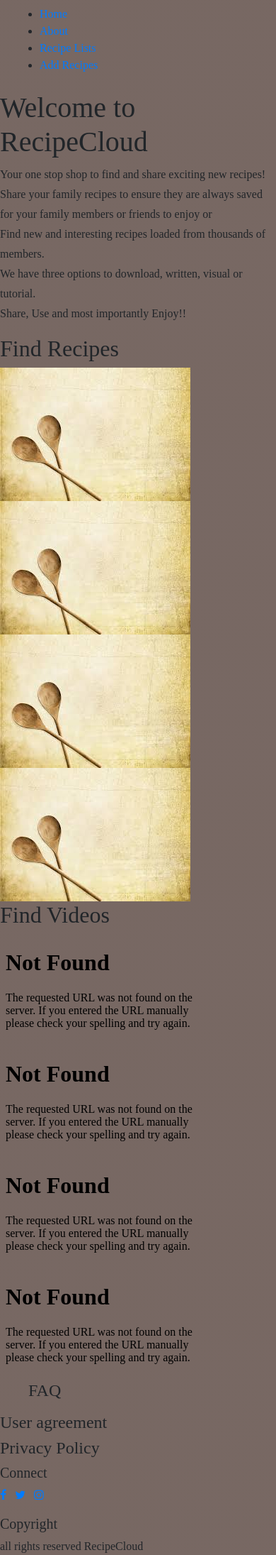
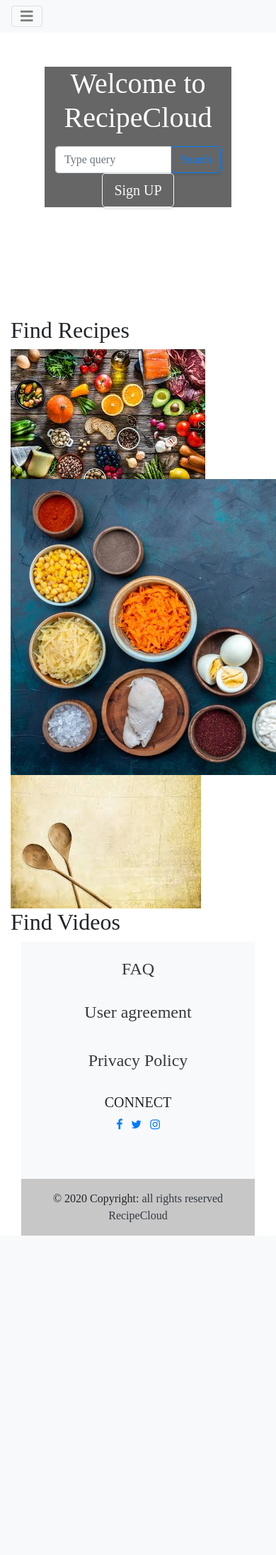
Before and after one commit to Justwhittaker/MusicHub, a Flask app: page / in a window 390 px wide; the page is wider, and only the part inside the window is pictured. Shown: that part at 71% size. After the commit the page ends 1741 px from the top of that part, so only its background shows below. Run offline with Flask 2, Linux system fonts and the light colour scheme; some libraries are stand-ins or nearby versions.

Commit message:
feat(RecipeCloud):add login & register.html, link run.py to mongoDB

```diff
--- /dev/null
+++ b/static/css/style.css
@@ -0,0 +1,246 @@
+body {
+  font-family: 'Lora';
+}
+
+h1,
+h2,
+h3,
+h4,
+h5,
+h6 {
+  font-family: 'Raleway';
+}
+
+p {
+  line-height: 1.75;
+}
+
+.text-faded {
+  color: rgba(255, 255, 255, 0.3);
+}
+
+.site-heading {
+  margin-top: 5rem;
+  margin-bottom: 5rem;
+  text-transform: uppercase;
+  line-height: 1;
+  font-family: 'Raleway';
+}
+
+.site-heading .site-heading-upper {
+  display: block;
+  font-size: 2rem;
+  font-weight: 800;
+}
+
+.site-heading .site-heading-lower {
+  font-size: 5rem;
+  font-weight: 100;
+  line-height: 4rem;
+}
+
+.page-section {
+  margin-top: 5rem;
+  margin-bottom: 5rem;
+}
+
+.section-heading {
+  text-transform: uppercase;
+}
+
+.section-heading .section-heading-upper {
+  display: block;
+  font-size: 1rem;
+  font-weight: 800;
+}
+
+.section-heading .section-heading-lower {
+  display: block;
+  font-size: 3rem;
+  font-weight: 100;
+}
+
+.bg-faded {
+  background-color: rgba(255, 255, 255, 0.85);
+}
+
+#mainNav {
+  background-color: rgba(47, 23, 15, 0.9);
+  font-family: 'Raleway';
+}
+
+#mainNav .navbar-brand {
+  color: #e6a756;
+}
+
+#mainNav .navbar-nav .nav-item .nav-link {
+  color: rgba(255, 255, 255, 0.7);
+  font-weight: 800;
+}
+
+#mainNav .navbar-nav .nav-item.active .nav-link {
+  color: #e6a756;
+}
+
+@media (min-width: 992px) {
+  #mainNav .navbar-nav .nav-item .nav-link {
+    font-size: 0.9rem;
+  }
+  #mainNav .navbar-nav .nav-item .nav-link:hover {
+    color: rgba(255, 255, 255, 0.4);
+  }
+  #mainNav .navbar-nav .nav-item.active .nav-link:hover {
+    color: #e6a756;
+  }
+}
+
+.btn-xl {
+  font-weight: 700;
+  font-size: 0.8rem;
+  padding-top: 1.5rem;
+  padding-bottom: 1.5rem;
+  padding-left: 2rem;
+  padding-right: 2rem;
+}
+
+.intro {
+  position: relative;
+}
+
+@media (min-width: 992px) {
+  .intro .intro-img {
+    width: 75%;
+    float: right;
+  }
+  .intro .intro-text {
+    left: 0;
+    width: 60%;
+    margin-top: 3rem;
+    position: absolute;
+  }
+  .intro .intro-text .intro-button {
+    width: 100%;
+    left: 0;
+    position: absolute;
+    bottom: -2rem;
+  }
+}
+
+@media (min-width: 1200px) {
+  .intro .intro-text {
+    width: 45%;
+  }
+}
+
+.cta {
+  padding-top: 5rem;
+  padding-bottom: 5rem;
+  background-color: rgba(230, 167, 86, 0.9);
+}
+
+.cta .cta-inner {
+  position: relative;
+  padding: 3rem;
+  margin: 0.5rem;
+  background-color: rgba(255, 255, 255, 0.85);
+}
+
+.cta .cta-inner:before {
+  border-radius: 0.5rem;
+  content: '';
+  position: absolute;
+  top: -0.5rem;
+  bottom: -0.5rem;
+  left: -0.5rem;
+  right: -0.5rem;
+  border: 0.25rem solid rgba(255, 255, 255, 0.85);
+  z-index: -1;
+}
+
+@media (min-width: 992px) {
+  .about-heading .about-heading-img {
+    position: relative;
+    z-index: 0;
+  }
+  .about-heading .about-heading-content {
+    margin-top: -5rem;
+    position: relative;
+    z-index: 1;
+  }
+}
+
+@media (min-width: 992px) {
+  .product-item .product-item-title {
+    position: relative;
+    z-index: 1;
+    margin-bottom: -3rem;
+  }
+  .product-item .product-item-img {
+    position: relative;
+    z-index: 0;
+    max-width: 60vw;
+  }
+  .product-item .product-item-description {
+    position: relative;
+    z-index: 1;
+    margin-top: -3rem;
+    max-width: 50vw;
+  }
+}
+
+.list-hours {
+  font-size: 0.9rem;
+}
+
+.list-hours .list-hours-item {
+  border-bottom: 1px solid rgba(230, 167, 86, 0.5);
+  padding-bottom: .25rem;
+  margin-bottom: 1rem;
+  font-style: italic;
+}
+
+.list-hours .list-hours-item.today {
+  font-weight: bold;
+  color: #e6a756;
+}
+
+@media (min-width: 992px) {
+  .list-hours {
+    width: 50%;
+    font-size: 1.1rem;
+  }
+}
+
+.address strong {
+  font-size: 1.2rem;
+}
+
+.footer {
+  background-color: rgba(47, 23, 15, 0.9);
+}
+
+.text-primary {
+  color: #e6a756 !important;
+}
+
+.bg-primary {
+  background-color: #e6a756 !important;
+}
+
+.btn {
+  box-shadow: 0px 3px 3px 0px rgba(33, 37, 41, 0.1);
+}
+
+.btn-primary {
+  background-color: #e6a756;
+  border-color: #e6a756;
+}
+
+.btn-primary:hover, .btn-primary:focus, .btn-primary:active {
+  background-color: #df902a;
+  border-color: #df902a;
+}
+
+.font-weight-light {
+  font-weight: 100 !important;
+}
--- a/templates/base.html
+++ b/templates/base.html
@@ -5,24 +5,75 @@
 	<meta charset="UTF-8" />
 	<meta name="viewport" content="width=device-width, initial-scale=1.0" />
 <link href="{{ url_for('static', filename='vendor/bootstrap/css/bootstrap.min.css') }}" rel="stylesheet">
-	<link rel="stylesheet" href="{{ url_for('static', filename='css/business-casual.min.css') }}" type="text/css" />
+ <link rel="stylesheet" href="https://cdnjs.cloudflare.com/ajax/libs/font-awesome/5.13.1/css/all.min.css">
+
     <link rel="stylesheet" href="https://maxcdn.bootstrapcdn.com/font-awesome/4.7.0/css/font-awesome.min.css" type="text/css" />
-	<link rel="stylesheet" href="assets/css/style.css" type="text/css">
+	<link rel="stylesheet" href="{{ url_for('static', filename='css/style.css') }}" type="text/css">
 
 	<title>Recipe Cloud</title>
 </head>
-<nav class="navbar">
-	<ul>
-		<li><a href="{{ url_for('index') }}">Home</a></li>
-		<li><a href="{{ url_for('about') }}">About</a></li>
-        <li><a href="{{ url_for('listings') }}">Recipe Lists</a></li>
-		<li><a href="{{ url_for('input') }}">Add Recipes</a></li>
+<nav class="navbar navbar-expand-lg navbar-light bg-light">
+  <!-- Container wrapper core code from https://mdbootstrap.com/docs/standard/navigation/navbar/#-->
+  <div class="container-fluid">
+    <!-- Toggle button -->
+    <button
+        class="navbar-toggler"
+        type="button"
+        data-target="#navbarRightAlignExample"
+        aria-controls="navbarRightAlignExample"
+        aria-expanded="false"
+        data-mdb-toggle="collapse"
+        aria-expanded="false"
+        aria-label="Toggle navigation"
+    >
+      <i class="fas fa-bars"></i>
+    </button>
 
+    <!-- Collapsible wrapper -->
+    <div class="collapse navbar-collapse" id="navbarRightAlignExample">
+      <!-- Left links -->
+      <ul class="navbar-nav ml-auto mb-2 mb-lg-0">
+        <li class="nav-item">
+          <a class="nav-link" href="{{ url_for('index') }}">Home</a>
+        </li>
+         <li class="nav-item">
+          <a class="nav-link" href="{{ url_for('listings') }}">Recipe Lists</a>
+        </li>
+        <li class="nav-item">
+          <a class="nav-link" href="{{ url_for('input') }}">Add Recipes</a>
+        </li>
+        <li class="nav-item">
+          <a class="nav-link" href="{{ url_for('about') }}">About</a>
+        </li>
+        <li class="nav-item">
+          <a class="nav-link" href="{{ url_for('register') }}">Users</a>
+        </li>
+        <li class="nav-item">
+          <a class="nav-link" href="{{ url_for('login') }}">Login</a>
+        </li>
       </ul>
+      <!-- Left links -->
+    </div>
+    <!-- Collapsible wrapper -->
+  </div>
+  <!-- Container wrapper -->
 </nav>
 
 <body>
+  <section>
+        <!-- flash messages -->
+        {% with messages = get_flashed_messages() %}
+            {% if messages %}
+                {% for message in messages %}
+                    <div class="row flashes">
+                        <h4 class="light-blue lighten-4 center-align">{{ message }}</h4>
+                    </div>
+                {% endfor %}
+            {% endif %}
+        {% endwith %}
+    </section>
 
+    <main class="container">
 	{% block content %} {% endblock %}
 
 </body>
@@ -31,20 +82,45 @@
         Social = Href to socail links
         Settings = setup settings and change language
         Copyright = Copyright expression-->
-<footer>
+
+<footer class="bg-light text-center text-lg-left">
+  <!-- Grid container -->
+  <div class="container p-4">
+    <!--Grid row-->
     <div class="row">
-		<div class="col-sm-3">
-			<ul>
-                <h4>FAQ</h4>
+      <!--Grid column-->
+      <div class="col-lg-3 col-md-6 mb-4 mb-md-0">
+        <ul class="list-unstyled mb-0">
+          <li>
+            <a href="#!" class="text-dark text-uppercase"><h4>FAQ</h4></a>
+          </li>
         </ul>
       </div>
-		<div class="col-sm-3">
-        <!-- add user agreement and Privacy policy for the website-->
-			<h4 class="social">User agreement</h4>
-            <h4 class="social">Privacy Policy</h4>
+      <!--Grid column-->
+
+      <!--Grid column-->
+      <div class="col-lg-3 col-md-6 mb-4 mb-md-0">
+        <ul class="list-unstyled">
+          <li>
+            <a href="#!" class="text-dark social"><h4> User agreement</h4></a>
+          </li>
+        </ul>
       </div>
-		<div class="col-sm-3">
-			<h5 class="social"> Connect</h5>
+      <!--Grid column-->
+
+      <!--Grid column-->
+      <div class="col-lg-3 col-md-6 mb-4 mb-md-0">
+        <ul class="list-unstyled mb-0">
+          <li>
+            <a href="#!" class="text-dark social"><h4>Privacy Policy</h4></a>
+          </li>
+        </ul>
+      </div>
+      <!--Grid column-->
+
+      <!--Grid column-->
+      <div class="col-lg-3 col-md-6 mb-4 mb-md-0">
+        <h5 class="text-uppercase social"> Connect</h5>
 			<ul class="list-inline social-links">
 				<li class="list-inline-item">
 					<a href="#" class="hvr-glow" target="_blank">
@@ -60,11 +136,17 @@
 				</li>
 			</ul>
       </div>
-		<div class="col-sm-3">
-			<h5 class="copyright">Copyright</h5>
-			<a>all rights reserved RecipeCloud</a>
+      <!--Grid column-->
     </div>
+    <!--Grid row-->
   </div>
+  <!-- Grid container -->
+
+  <!-- Copyright -->
+  <div class="text-center p-3" style="background-color: rgba(0, 0, 0, 0.2);">
+    © 2020 Copyright:
+    <a class="text-dark">all rights reserved RecipeCloud</a>
+  </div>
+  <!-- Copyright -->
 </footer>
-
 </html>
--- a/templates/get_recipes.html
+++ b/templates/get_recipes.html
@@ -6,7 +6,10 @@
     <title>Get Recipes</title>
 </head>
 <body>
-    {% for recipe in recipe %}
+    {% extends "base.html" %}
+    {% block content %}
+
+    {% for recipes in recipes %}
         {{ recipes.RecipeName }} <br>
         {{ recipes.PrepTime }}<br>
         {{ recipes.CookingTime }}<br>
--- a/templates/index.html
+++ b/templates/index.html
@@ -1,37 +1,62 @@
 <!DOCTYPE html>
 <html lang="en">
   {% extends 'base.html' %} {% block content %}
+<!-- Background image -->
+  <div
+    class="p-5 text-center bg-image"
+    style="height: 400px;"
+    img="{{ url_for('static', filename='img/food.jpg') }}"
+  >
+    <div class="mask" style="background-color: rgba(0, 0, 0, 0.6)">
+      <div class="d-flex justify-content-center align-items-center h-100">
+        <div class="text-white">
 
-  <h1>Welcome to RecipeCloud</h1>
-  <!-- Small paragragh explaining the website functionality and user options-->
-  <div>
-    <p>
-      Your one stop shop to find and share exciting new
-      recipes! <br />
-      Share your family recipes to ensure they are always saved for your family
-      members or friends to enjoy or <br />
-      Find new and interesting recipes loaded from thousands of members. <br />
-      We have three options to download, written, visual or tutorial. <br />
-      Share, Use and most importantly Enjoy!!
-    </p>
+          <h1 class="mb-3">Welcome to RecipeCloud</h1>
+          <div class="container">
+    <form class="d-flex input-group w-auto">
+      <input
+        type="search"
+        class="form-control"
+        placeholder="Type query"
+        aria-label="Search"
+      />
+      <button class="btn btn-outline-primary" type="button" data-ripple-color="dark">
+        Search
+      </button>
+    </form>
   </div>
+          <a class="btn btn-outline-light btn-lg" href="#!" role="button"
+            >Sign UP</a
+          >
+        </div>
+      </div>
+    </div>
+  </div>
+  <!-- Background image -->
+
+
+
+
+
   <!-- Home page should have a search option for recipes-->
   <div class="container">
     <div class="row">
       <h2>Find Recipes</h2>
+
       <!--Examples of Recipes on the site-->
       <div>
-        <img src="{{ url_for('static', filename='img/bg.jpg') }}" />
-        <img src="{{ url_for('static', filename='img/bg.jpg') }}" />
-        <img src="{{ url_for('static', filename='img/bg.jpg') }}" />
+
+        <img src="{{ url_for('static', filename='img/food.jpg') }}" />
+        <img src="{{ url_for('static', filename='img/recipe.jpg') }}" />
         <img src="{{ url_for('static', filename='img/bg.jpg') }}" />
       </div>
     </div>
 
     <div class="row">
       <h2>Find Videos</h2>
+
       <!--list of example videos appear-->
-      <div>
+      <!-- <div>
         <iframe
           src="{{ url_for('static', filename='videos/upload_vid/sample.mp4') }}"
           frameborder="0"
@@ -49,7 +74,7 @@
           frameborder="0"
         ></iframe>
       </div>
-    </div>
+    </div> -->
   </div>
   {% endblock %}
 </html>
--- a/templates/input.html
+++ b/templates/input.html
@@ -23,6 +23,7 @@
 </div>
 <div class="container">
 	<div class="row">
+         <img src="{{ url_for('static', filename='img/foodbg.jpg') }}" />
 		<h2>Upload Recipe</h2>
 		<form action="/input" method="POST" enctype="multipart/form-data">
 			<div class="form-group">
```
Also changed, not shown: mongo.py (+0 -27 lines), run.py (+50 -1 lines), templates/about.html (+13 -1 lines), templates/login.html (added, +55 -0 lines), templates/register.html (added, +55 -0 lines), assets/css/style.css (deleted), static/img/food.jpg (added), static/img/foodbg.jpg (added), static/img/recipe.jpg (added), static/vendor/bootstrap/js/bootstrap.js. Lines whose indentation alone changed are shown as unchanged.
